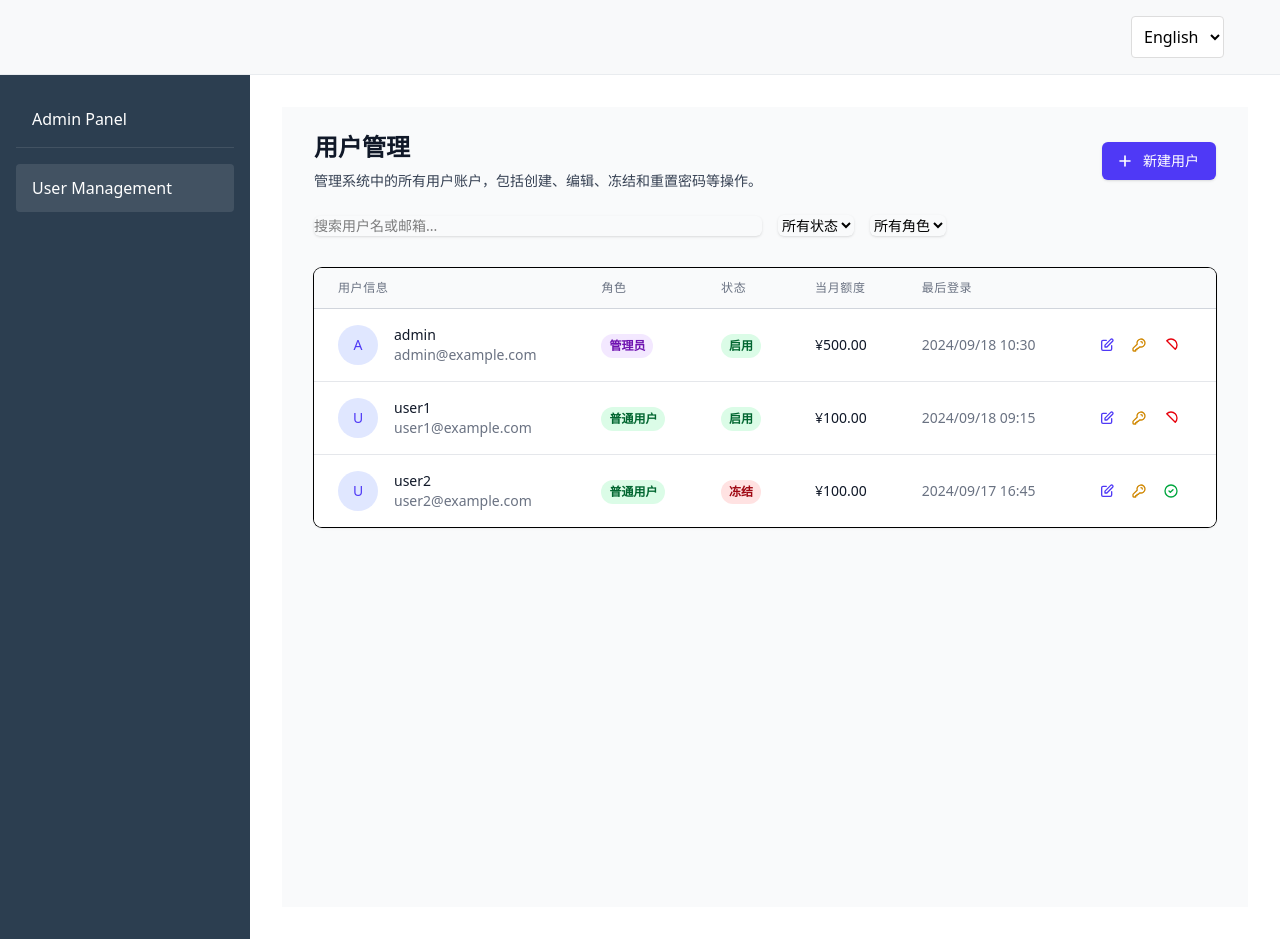
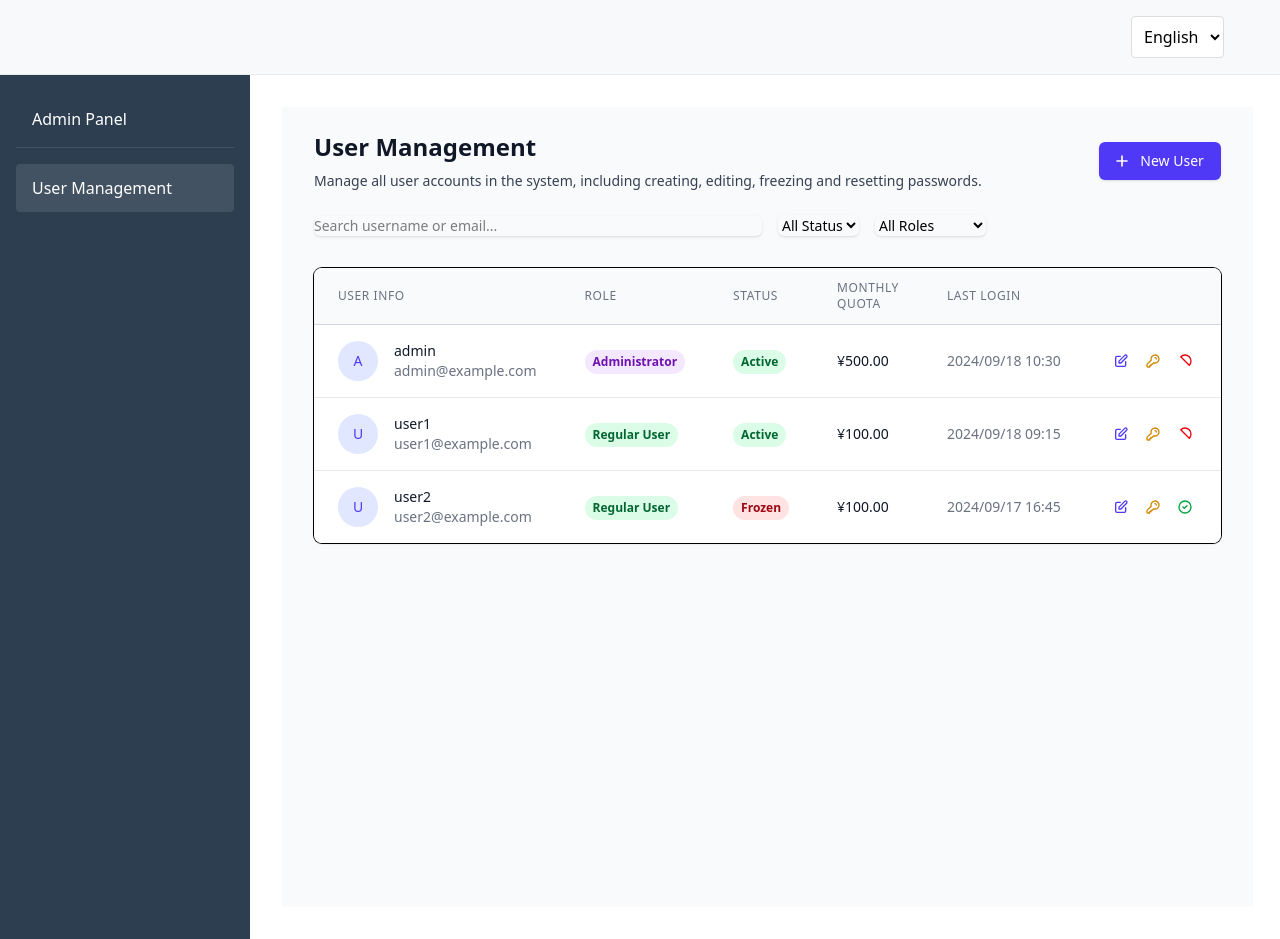
Before and after one commit to kaka1027/ABD-Cafe, a Vue app in the folder Frontend/: page /admin/users in a window 1280 px wide. Built offline with nearby package versions, Linux system fonts and the light colour scheme.

Commit message:
今晚的提交信息-9.21

```diff
--- a/Frontend/src/locales/en.json
+++ b/Frontend/src/locales/en.json
@@ -80,6 +80,46 @@
     "title": "Admin Panel",
     "userManagement": "User Management"
   },
+  "userManage": {
+    "title": "User Management",
+    "description": "Manage all user accounts in the system, including creating, editing, freezing and resetting passwords.",
+    "createUser": "New User",
+    "searchPlaceholder": "Search username or email...",
+    "status": {
+      "all": "All Status",
+      "active": "Active",
+      "inactive": "Frozen"
+    },
+    "role": {
+      "all": "All Roles",
+      "admin": "Administrator",
+      "user": "Regular User"
+    },
+    "table": {
+      "userInfo": "User Info",
+      "role": "Role",
+      "status": "Status",
+      "quota": "Monthly Quota",
+      "lastLogin": "Last Login",
+      "actions": "Actions"
+    },
+    "modal": {
+      "createTitle": "Create User",
+      "editTitle": "Edit User",
+      "username": "Username",
+      "email": "Email",
+      "initialPassword": "Initial Password",
+      "role": "Role",
+      "quota": "Monthly Quota",
+      "save": "Save",
+      "create": "Create",
+      "cancel": "Cancel"
+    },
+    "confirmReset": "Are you sure you want to reset the password for user {username}?",
+    "resetSuccess": "Password has been reset successfully. New password has been sent to user's email",
+    "confirmFreeze": "Are you sure you want to freeze user {username}?",
+    "confirmUnfreeze": "Are you sure you want to unfreeze user {username}?"
+  },
   "language": {
     "zh": "中文",
     "en": "English"
--- a/Frontend/src/locales/zh.json
+++ b/Frontend/src/locales/zh.json
@@ -80,6 +80,86 @@
     "title": "管理面板",
     "userManagement": "用户管理"
   },
+  "userManage": {
+    "title": "用户管理",
+    "description": "管理系统中的所有用户账户，包括创建、编辑、冻结和重置密码等操作。",
+    "createUser": "新建用户",
+    "searchPlaceholder": "搜索用户名或邮箱...",
+    "status": {
+      "all": "所有状态",
+      "active": "启用",
+      "inactive": "冻结"
+    },
+    "role": {
+      "all": "所有角色",
+      "admin": "管理员",
+      "user": "普通用户"
+    },
+    "table": {
+      "userInfo": "用户信息",
+      "role": "角色",
+      "status": "状态",
+      "quota": "当月额度",
+      "lastLogin": "最后登录",
+      "actions": "操作"
+    },
+    "modal": {
+      "createTitle": "新建用户",
+      "editTitle": "编辑用户",
+      "username": "用户名",
+      "email": "邮箱",
+      "initialPassword": "初始密码",
+      "role": "角色",
+      "quota": "当月额度",
+      "save": "保存",
+      "create": "创建",
+      "cancel": "取消"
+    },
+    "confirmReset": "确定要重置用户 {username} 的密码吗？",
+    "resetSuccess": "密码重置成功，新密码已发送到用户邮箱",
+    "confirmFreeze": "确定要冻结用户 {username} 吗？",
+    "confirmUnfreeze": "确定要启用用户 {username} 吗？"
+  },
+  "userManage": {
+    "title": "用户管理",
+    "description": "管理系统中的所有用户账户，包括创建、编辑、冻结和重置密码等操作。",
+    "createUser": "新建用户",
+    "searchPlaceholder": "搜索用户名或邮箱...",
+    "status": {
+      "all": "所有状态",
+      "active": "启用",
+      "inactive": "冻结"
+    },
+    "role": {
+      "all": "所有角色",
+      "admin": "管理员",
+      "user": "普通用户"
+    },
+    "table": {
+      "userInfo": "用户信息",
+      "role": "角色",
+      "status": "状态",
+      "quota": "当月额度",
+      "lastLogin": "最后登录",
+      "actions": "操作"
+    },
+    "modal": {
+      "createTitle": "新建用户",
+      "editTitle": "编辑用户",
+      "username": "用户名",
+      "email": "邮箱",
+      "initialPassword": "初始密码",
+      "role": "角色",
+      "quota": "当月额度",
+      "save": "保存",
+      "create": "创建",
+      "cancel": "取消"
+    },
+    "confirmReset": "确定要重置用户 {username} 的密码吗？",
+    "resetSuccess": "密码重置成功，新密码已发送到用户邮箱",
+    "confirmFreeze": "确定要冻结用户 {username} 吗？",
+    "confirmUnfreeze": "确定要启用用户 {username} 吗？"
+  },
   "language": {
     "zh": "中文",
     "en": "English"
--- a/Frontend/src/router/index.ts
+++ b/Frontend/src/router/index.ts
@@ -5,11 +5,6 @@ const router = createRouter({
   routes: [
     {
       path: '/',
-      name: 'home',
-      component: () => import('../views/HomeView.vue'),
-    },
-    {
-      path: '/login',
       name: 'login',
       component: () => import('../views/LoginView.vue'),
       meta: {
--- a/Frontend/src/views/HomeView.vue
+++ /dev/null
@@ -1,69 +0,0 @@
-<template>
-  <div class="home">
-    <h1>{{ t('welcome') }}</h1>
-    <div class="nav-cards">
-      <router-link to="/order" class="nav-card">
-        <h2>{{ t('nav.order') }}</h2>
-        <p>{{ t('home.orderNow') }}</p>
-      </router-link>
-      <router-link to="/login" class="nav-card">
-        <h2>{{ t('home.loginTitle') }}</h2>
-        <p>{{ t('home.loginDesc') }}</p>
-      </router-link>
-      <router-link to="/admin/users" class="nav-card">
-        <h2>{{ t('home.adminTitle') }}</h2>
-        <p>{{ t('home.adminDesc') }}</p>
-      </router-link>
-    </div>
-  </div>
-</template>
-
-<script setup lang="ts">
-import { useI18n } from 'vue-i18n'
-
-const { t } = useI18n()
-</script>
-
-<style scoped>
-.home {
-  padding: 2rem;
-  text-align: center;
-}
-
-.nav-cards {
-  display: grid;
-  grid-template-columns: repeat(auto-fit, minmax(250px, 1fr));
-  gap: 2rem;
-  margin-top: 2rem;
-}
-
-.nav-card {
-  display: block;
-  padding: 2rem;
-  border-radius: 8px;
-  background: #f5f5f5;
-  text-decoration: none;
-  color: inherit;
-  transition: transform 0.2s, box-shadow 0.2s;
-}
-
-.nav-card:hover {
-  transform: translateY(-5px);
-  box-shadow: 0 4px 12px rgba(0, 0, 0, 0.1);
-}
-
-h1 {
-  margin-bottom: 2rem;
-  color: #2c3e50;
-}
-
-h2 {
-  margin: 0 0 1rem;
-  color: #42b983;
-}
-
-p {
-  margin: 0;
-  color: #666;
-}
-</style>]]
--- a/Frontend/src/views/LoginView.vue
+++ b/Frontend/src/views/LoginView.vue
@@ -144,8 +144,8 @@ const handleLogin = async () => {
     // 模拟登录请求
     await new Promise(resolve => setTimeout(resolve, 1000))
 
-    // 模拟登录成功，跳转到首页
-    router.push('/')
+    // 模拟登录成功，跳转到点单页面
+    router.push('/order')
   } catch (error) {
     errorMessage.value = '登录失败，请检查用户名和密码'
   } finally {
--- a/Frontend/src/views/UserManageView.vue
+++ b/Frontend/src/views/UserManageView.vue
@@ -4,9 +4,9 @@
       <!-- 页面标题 -->
       <div class="sm:flex sm:items-center">
         <div class="sm:flex-auto">
-          <h1 class="text-2xl font-bold text-gray-900">用户管理</h1>
+          <h1 class="text-2xl font-bold text-gray-900">{{ t('userManage.title') }}</h1>
           <p class="mt-2 text-sm text-gray-700">
-            管理系统中的所有用户账户，包括创建、编辑、冻结和重置密码等操作。
+            {{ t('userManage.description') }}
           </p>
         </div>
         <div class="mt-4 sm:mt-0 sm:ml-16 sm:flex-none">
@@ -18,7 +18,7 @@
             <svg class="-ml-1 mr-2 h-5 w-5" fill="none" stroke="currentColor" viewBox="0 0 24 24">
               <path stroke-linecap="round" stroke-linejoin="round" stroke-width="2" d="M12 6v6m0 0v6m0-6h6m-6 0H6" />
             </svg>
-            新建用户
+            {{ t('userManage.createUser') }}
           </button>
         </div>
       </div>
@@ -29,7 +29,7 @@
           <input
             type="text"
             v-model="searchQuery"
-            placeholder="搜索用户名或邮箱..."
+            :placeholder="t('userManage.searchPlaceholder')"
             class="block w-full rounded-md border-gray-300 shadow-sm focus:border-indigo-500 focus:ring-indigo-500 sm:text-sm"
           />
         </div>
@@ -37,17 +37,17 @@
           v-model="statusFilter"
           class="rounded-md border-gray-300 shadow-sm focus:border-indigo-500 focus:ring-indigo-500 sm:text-sm"
         >
-          <option value="">所有状态</option>
-          <option value="active">启用</option>
-          <option value="inactive">冻结</option>
+          <option value="">{{ t('userManage.status.all') }}</option>
+          <option value="active">{{ t('userManage.status.active') }}</option>
+          <option value="inactive">{{ t('userManage.status.inactive') }}</option>
         </select>
         <select
           v-model="roleFilter"
           class="rounded-md border-gray-300 shadow-sm focus:border-indigo-500 focus:ring-indigo-500 sm:text-sm"
         >
-          <option value="">所有角色</option>
-          <option value="admin">管理员</option>
-          <option value="user">普通用户</option>
+          <option value="">{{ t('userManage.role.all') }}</option>
+          <option value="admin">{{ t('userManage.role.admin') }}</option>
+          <option value="user">{{ t('userManage.role.user') }}</option>
         </select>
       </div>
 
@@ -60,22 +60,22 @@
                 <thead class="bg-gray-50">
                   <tr>
                     <th scope="col" class="px-6 py-3 text-left text-xs font-medium text-gray-500 uppercase tracking-wider">
-                      用户信息
+                      {{ t('userManage.table.userInfo') }}
                     </th>
                     <th scope="col" class="px-6 py-3 text-left text-xs font-medium text-gray-500 uppercase tracking-wider">
-                      角色
+                      {{ t('userManage.table.role') }}
                     </th>
                     <th scope="col" class="px-6 py-3 text-left text-xs font-medium text-gray-500 uppercase tracking-wider">
-                      状态
+                      {{ t('userManage.table.status') }}
                     </th>
                     <th scope="col" class="px-6 py-3 text-left text-xs font-medium text-gray-500 uppercase tracking-wider">
-                      当月额度
+                      {{ t('userManage.table.quota') }}
                     </th>
                     <th scope="col" class="px-6 py-3 text-left text-xs font-medium text-gray-500 uppercase tracking-wider">
-                      最后登录
+                      {{ t('userManage.table.lastLogin') }}
                     </th>
                     <th scope="col" class="relative px-6 py-3">
-                      <span class="sr-only">操作</span>
+                      <span class="sr-only">{{ t('userManage.table.actions') }}</span>
                     </th>
                   </tr>
                 </thead>
@@ -101,7 +101,7 @@
                         'bg-purple-100 text-purple-800': user.role === 'admin',
                         'bg-green-100 text-green-800': user.role === 'user'
                       }" class="inline-flex px-2 py-1 text-xs font-semibold rounded-full">
-                        {{ user.role === 'admin' ? '管理员' : '普通用户' }}
+                        {{ t(`userManage.role.${user.role}`) }}
                       </span>
                     </td>
                     <td class="px-6 py-4 whitespace-nowrap">
@@ -109,7 +109,7 @@
                         'bg-green-100 text-green-800': user.status === 'active',
                         'bg-red-100 text-red-800': user.status === 'inactive'
                       }" class="inline-flex px-2 py-1 text-xs font-semibold rounded-full">
-                        {{ user.status === 'active' ? '启用' : '冻结' }}
+                        {{ t(`userManage.status.${user.status}`) }}
                       </span>
                     </td>
                     <td class="px-6 py-4 whitespace-nowrap text-sm text-gray-900">
@@ -174,11 +174,11 @@
                 <div class="sm:flex sm:items-start">
                   <div class="mt-3 text-center sm:mt-0 sm:ml-4 sm:text-left w-full">
                     <h3 class="text-lg leading-6 font-medium text-gray-900" id="modal-title">
-                      {{ editingUser ? '编辑用户' : '新建用户' }}
+                      {{ t(editingUser ? 'userManage.modal.editTitle' : 'userManage.modal.createTitle') }}
                     </h3>
                     <div class="mt-4 space-y-4">
                       <div>
-                        <label for="username" class="block text-sm font-medium text-gray-700">用户名</label>
+                        <label for="username" class="block text-sm font-medium text-gray-700">{{ t('userManage.modal.username') }}</label>
                         <input
                           type="text"
                           id="username"
@@ -189,7 +189,7 @@
                         />
                       </div>
                       <div>
-                        <label for="email" class="block text-sm font-medium text-gray-700">邮箱</label>
+                        <label for="email" class="block text-sm font-medium text-gray-700">{{ t('userManage.modal.email') }}</label>
                         <input
                           type="email"
                           id="email"
@@ -199,7 +199,7 @@
                         />
                       </div>
                       <div v-if="!editingUser">
-                        <label for="password" class="block text-sm font-medium text-gray-700">初始密码</label>
+                        <label for="password" class="block text-sm font-medium text-gray-700">{{ t('userManage.modal.initialPassword') }}</label>
                         <input
                           type="password"
                           id="password"
@@ -209,18 +209,18 @@
                         />
                       </div>
                       <div>
-                        <label for="role" class="block text-sm font-medium text-gray-700">角色</label>
+                        <label for="role" class="block text-sm font-medium text-gray-700">{{ t('userManage.modal.role') }}</label>
                         <select
                           id="role"
                           v-model="userForm.role"
                           class="mt-1 block w-full border-gray-300 rounded-md shadow-sm focus:ring-indigo-500 focus:border-indigo-500 sm:text-sm"
                         >
-                          <option value="user">普通用户</option>
-                          <option value="admin">管理员</option>
+                          <option value="user">{{ t('userManage.role.user') }}</option>
+                          <option value="admin">{{ t('userManage.role.admin') }}</option>
                         </select>
                       </div>
                       <div>
-                        <label for="quota" class="block text-sm font-medium text-gray-700">当月额度</label>
+                        <label for="quota" class="block text-sm font-medium text-gray-700">{{ t('userManage.modal.quota') }}</label>
                         <input
                           type="number"
                           id="quota"
@@ -240,14 +240,14 @@
                   type="submit"
                   class="w-full inline-flex justify-center rounded-md border border-transparent shadow-sm px-4 py-2 bg-indigo-600 text-base font-medium text-white hover:bg-indigo-700 focus:outline-none focus:ring-2 focus:ring-offset-2 focus:ring-indigo-500 sm:ml-3 sm:w-auto sm:text-sm"
                 >
-                  {{ editingUser ? '保存' : '创建' }}
+                  {{ t(editingUser ? 'userManage.modal.save' : 'userManage.modal.create') }}
                 </button>
                 <button
                   type="button"
                   @click="closeUserModal"
                   class="mt-3 w-full inline-flex justify-center rounded-md border border-gray-300 shadow-sm px-4 py-2 bg-white text-base font-medium text-gray-700 hover:bg-gray-50 focus:outline-none focus:ring-2 focus:ring-offset-2 focus:ring-indigo-500 sm:mt-0 sm:ml-3 sm:w-auto sm:text-sm"
                 >
-                  取消
+                  {{ t('userManage.modal.cancel') }}
                 </button>
               </div>
             </form>
@@ -260,6 +260,9 @@
 
 <script setup lang="ts">
 import { ref, reactive, computed } from 'vue'
+import { useI18n } from 'vue-i18n'
+
+const { t } = useI18n()
 
 interface User {
   id: number
@@ -388,15 +391,15 @@ const saveUser = () => {
 }
 
 const resetPassword = (user: User) => {
-  if (confirm(`确定要重置用户 ${user.username} 的密码吗？`)) {
+  if (confirm(t('userManage.confirmReset', { username: user.username }))) {
     // TODO: 调用重置密码 API
-    alert('密码重置成功，新密码已发送到用户邮箱')
+    alert(t('userManage.resetSuccess'))
   }
 }
 
 const toggleUserStatus = (user: User) => {
-  const action = user.status === 'active' ? '冻结' : '启用'
-  if (confirm(`确定要${action}用户 ${user.username} 吗？`)) {
+  const confirmKey = user.status === 'active' ? 'confirmFreeze' : 'confirmUnfreeze'
+  if (confirm(t(`userManage.${confirmKey}`, { username: user.username }))) {
     user.status = user.status === 'active' ? 'inactive' : 'active'
   }
 }
```
Also changed, not shown: Frontend/src/views/OrderView.vue (+13 -1 lines).
